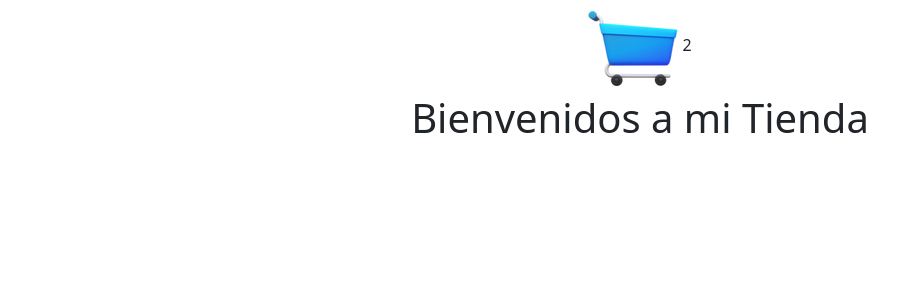
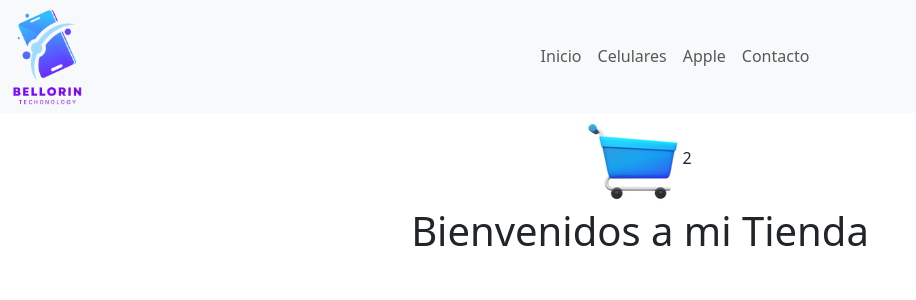
Before and after one commit to asdribelb/celbellorin, a React (Create React App) app: page / in a window 1280 px wide. Shown: the top 300 px of the page, without its empty margins (0-916 px from the left). Built offline with nearby package versions, Linux system fonts and the light colour scheme.

Commit message:
Mi Tienda de Celulares

```diff
--- a/public/index.html
+++ b/public/index.html
@@ -24,6 +24,8 @@
       work correctly both with client-side routing and a non-root public URL.
       Learn how to configure a non-root public URL by running `npm run build`.
     -->
+
+    <link href="https://cdn.jsdelivr.net/npm/bootstrap@5.3.0/dist/css/bootstrap.min.css" rel="stylesheet" integrity="sha384-9ndCyUaIbzAi2FUVXJi0CjmCapSmO7SnpJef0486qhLnuZ2cdeRhO02iuK6FUUVM" crossorigin="anonymous">
     <title>React App</title>
   </head>
   <body>
--- a/src/App.js
+++ b/src/App.js
@@ -1,14 +1,20 @@
 import logo from './logo.svg';
 import './App.css';
-import NavBar from './componentes/NavBar/NavBar';
-import ItemListContainer from './componentes/NavBar/ItemListContainer/ItemListContainer';
-import { BrowserRouter as Router, Switch, Route} from 'react-router-dom';
+import ItemListContainer from './componentes/NavBar/ItemListContainer/ItemListContainer'
+import { BrowserRouter as Router, Switch, Route} from 'react-router-dom'
+import NavBar from './componentes/NavBar/NavBar'
+
+
+
 
 function App() {
+
   return (
     <div className="App">
-      <NavBar/>
-      <ItemListContainer greeting={'Bienvenidos a mi Tienda'}/>
+      <Router>
+        <NavBar/>
+      </Router>
+      <ItemListContainer greeting={'Bienvenidos a mi Tienda'} />
     </div>
   );
 }
--- a/src/componentes/NavBar/NavBar.js
+++ b/src/componentes/NavBar/NavBar.js
@@ -1,15 +1,45 @@
 import CarWidget from "./CartWidget/CartWidget"
+import {Link} from 'react-router-dom'
 
 const NavBar = () => {
-return (
-    <nav>
+    return (
+        <nav>
             <div>
+
+                <nav className="navbar navbar-expand-lg bg-body-tertiary">
+                    <div className="container-fluid">
+                        <Link to='/'>
+                        <img src= './cel_logo.png' width='70'/>
+                        </Link>
+                        <button className="navbar-toggler" type="button" data-bs-toggle="collapse" data-bs-target="#navbarNav" aria-controls="navbarNav" aria-expanded="false" aria-label="Toggle navigation">
+                            <span className="navbar-toggler-icon"></span>
+                        </button>
+                        <div className="collapse navbar-collapse" id="navbarNav">
+                            <ul className="navbar-nav m-auto">
+                                <li className="nav-item">
+                                    <Link className="nav-link" aria-current="page" to='/'>Inicio</Link>
+                                </li>
+                                <li className="nav-item">
+                                    <Link className="nav-link" to='/'>Celulares</Link>
+                                </li>
+                                <li className="nav-item">
+                                    <Link className="nav-link" to='/'>Apple</Link>
+                                </li>
+                                <li className="nav-item">
+                                    <Link className="nav-link" to='/'>Contacto</Link>
+                                </li>
+                            </ul>
+                        </div>
+                    </div>
+                </nav>
+
+
 
 
             </div>
-            <CarWidget/>
-    </nav>
-)
+            <CarWidget />
+        </nav>
+    )
 }
 
 export default NavBar;
```
Also changed, not shown: src/componentes/NavBar/paginas/Apple.js (added, +12 -0 lines), src/componentes/NavBar/paginas/Celulares.js (added, +12 -0 lines), src/componentes/NavBar/paginas/Contacto.js (added, +12 -0 lines), src/componentes/NavBar/paginas/Inicio.js (added, +12 -0 lines), public/cel_logo.png (added).
